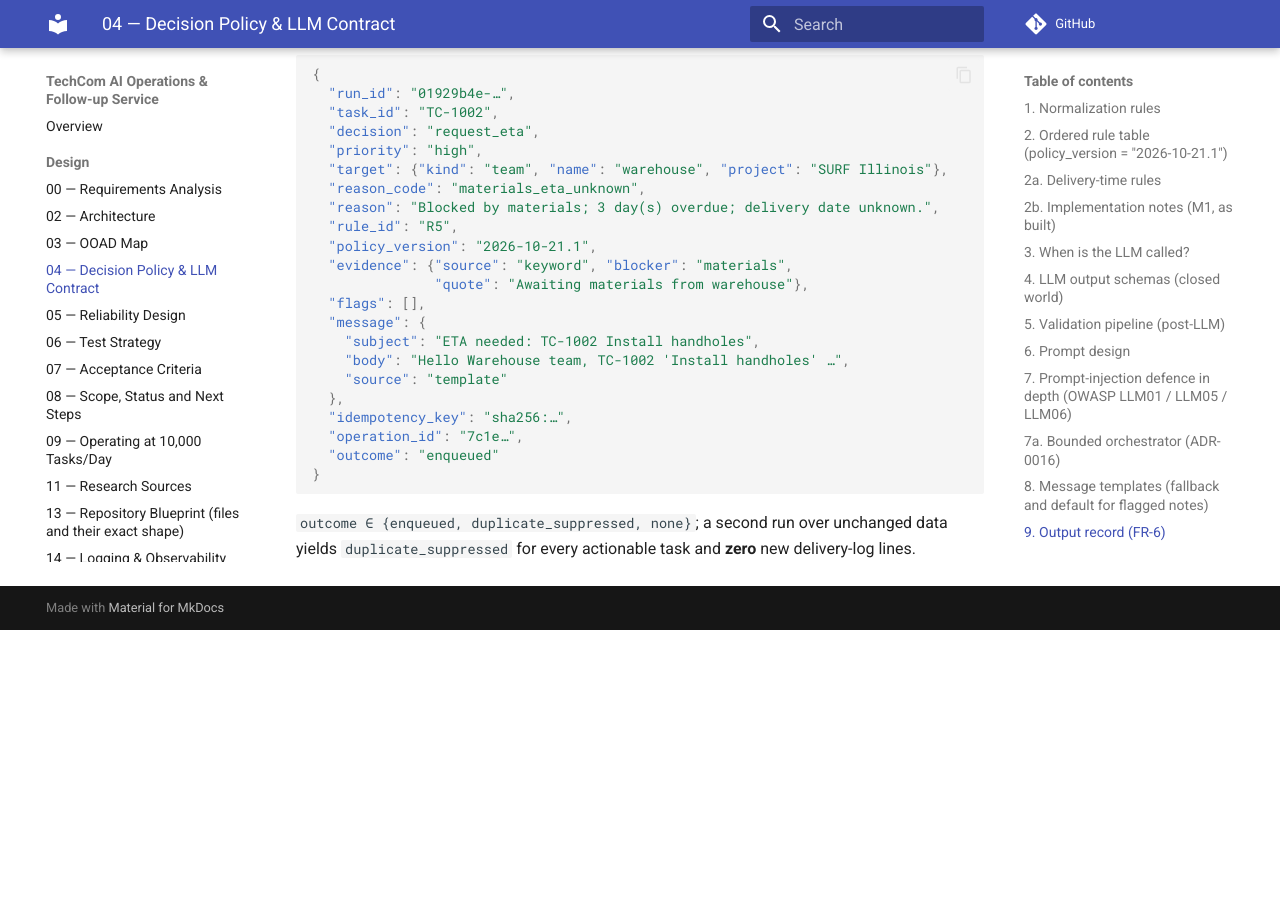
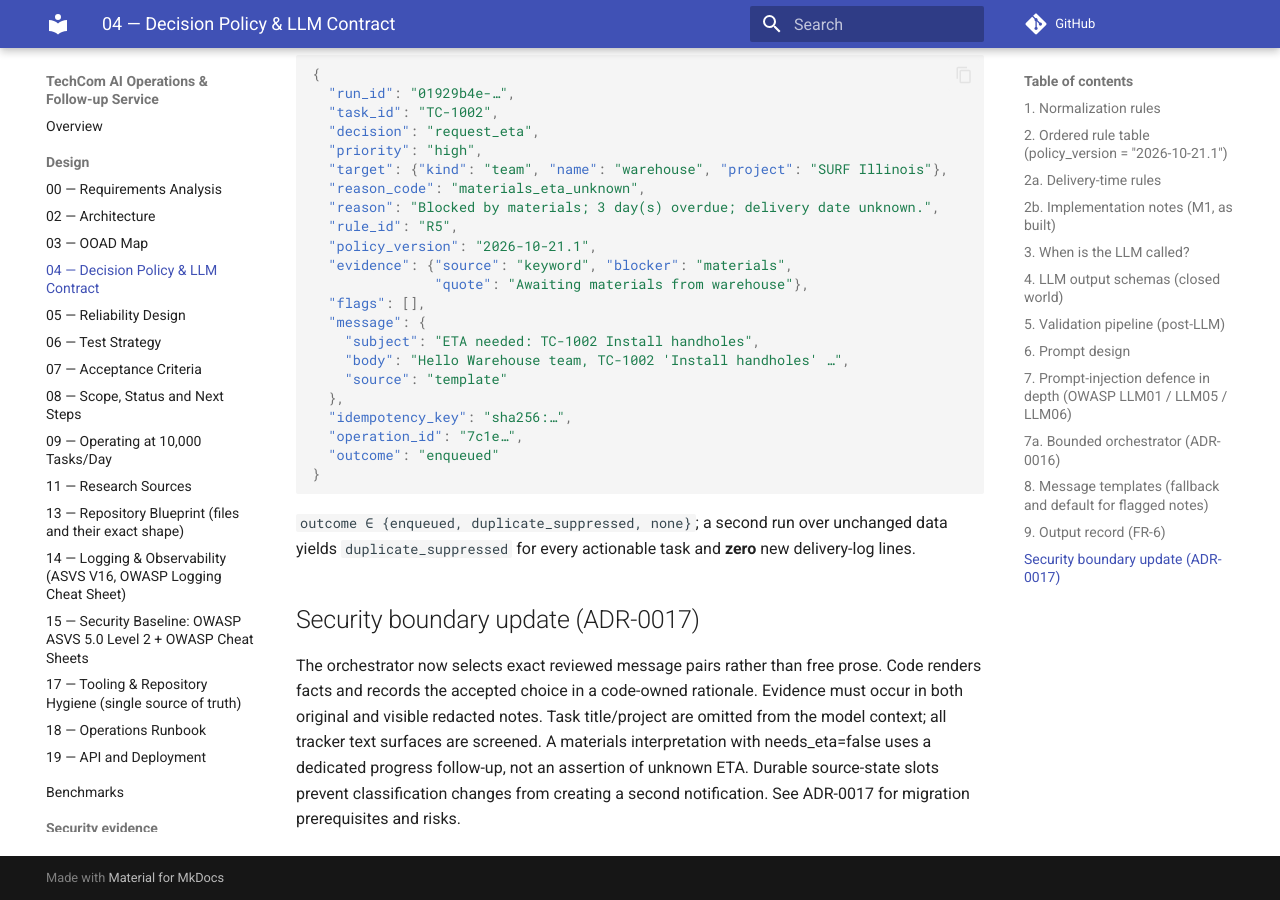
Before and after one commit to Andrey-Sema/Techcom, an MkDocs documentation site: the page built from docs/04-decision-policy-and-llm.md, in a window 1280 px wide and 900 px high, scrolled down 8026 px. Built offline with MkDocs 1.6.1 and Material for MkDocs 9.7.7, drawn with Linux system fonts in a browser that asks for light colours; comment, search, counter and statistics services are not loaded; before the commit the page ends 8656 px from its top, so only the background shows below that; some of the changed text lies outside the part shown.

Commit message:
test(llm): refresh reviewed replay evidence and workflow samples

```diff
--- a/docs/04-decision-policy-and-llm.md
+++ b/docs/04-decision-policy-and-llm.md
@@ -207,7 +207,7 @@
 
 | Layer | Control |
 |-------|---------|
-| Capability | LLM has no tools; no port can mutate task state (LLM06 Excessive Agency). |
+| Capability | Planning tools are read-only; no port can mutate task state (LLM06 Excessive Agency). |
 | Output | Closed schema, strict validation, grounding, message rules (LLM05 Improper Output Handling). |
 | Input | `UntrustedText` type, tag isolation with escaping, truncation. |
 | Detection | `InjectionScreen` regex/heuristics (`ignore (all\|previous) instructions`, `system prompt`, `you are now`, `mark .* (complete\|done)`, `disregard`, role-tag lookalikes) → flag + audit + no LLM call for that note. Detection is a *signal*, not the defence — the layers above hold even if detection misses. |
@@ -275,3 +275,14 @@
 `outcome ∈ {enqueued, duplicate_suppressed, none}`; a second run over
 unchanged data yields `duplicate_suppressed` for every actionable task and
 **zero** new delivery-log lines.
+
+## Security boundary update (ADR-0017)
+
+The orchestrator now selects exact reviewed message pairs rather than free
+prose. Code renders facts and records the accepted choice in a code-owned
+rationale. Evidence must occur in both original and visible redacted
+notes. Task title/project are omitted from the model context; all tracker
+text surfaces are screened. A materials interpretation with needs_eta=false
+uses a dedicated progress follow-up, not an assertion of unknown ETA.
+Durable source-state slots prevent classification changes from creating
+a second notification. See ADR-0017 for migration prerequisites and risks.
--- a/docs/adr/0016-bounded-llm-orchestrator.md
+++ b/docs/adr/0016-bounded-llm-orchestrator.md
@@ -2,6 +2,8 @@
 
 * Status: Accepted (extends ADR-0004 and ADR-0005)
 * Date: 2026-10-23
+
+Message wording, privacy and dedupe boundaries are narrowed by ADR-0017.
 
 ## Context
 
--- a/mkdocs.yml
+++ b/mkdocs.yml
@@ -57,7 +57,7 @@
       - "FastAPI checklist": security/fastapi-security.md
       - "Logging checklist": security/logging-security.md
   - Evaluation evidence:
-      - "Current synthetic replay": eval/interp.v1-draft.v2-postfix.v2.md
+      - "Current synthetic replay": eval/interp.v1-draft.v2-hardening.v1.md
       - "Previous synthetic replay": eval/interp.v1-draft.v2-postfix.v1.md
       - "Expanded baseline": eval/interp.v1-draft.v2-expanded.v1.md
       - "Minimal baseline": eval/interp.v1-draft.v2-minimal.v1.md
```
Also changed, not shown: README.md (+7 -7 lines), docs/eval/baselines.json (+7 -0 lines), docs/eval/interp.v1-draft.v2-hardening.v1.md (added, +70 -0 lines), samples/README.md (+7 -4 lines), 9 other files.
